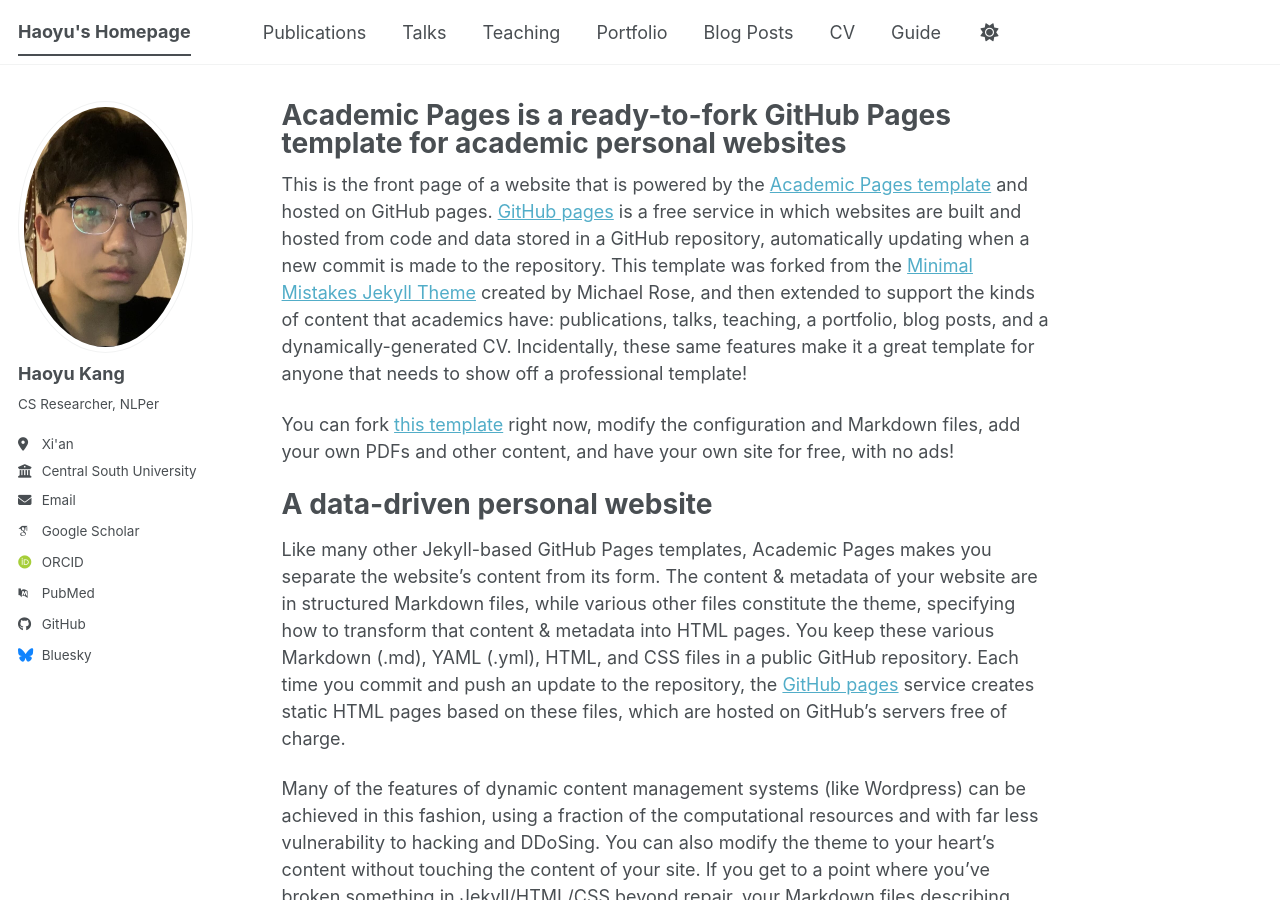
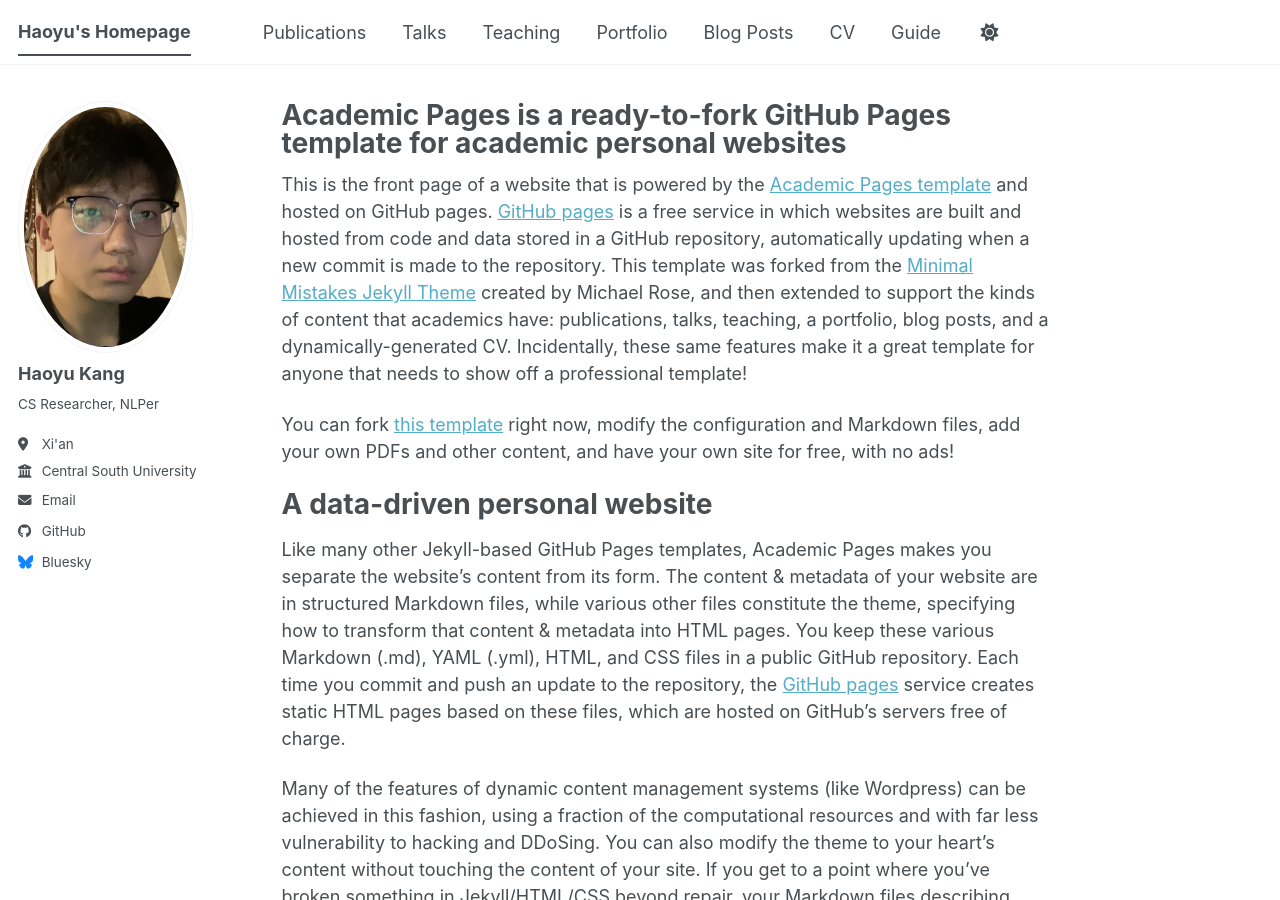
Before and after one commit to HaoyuLucasKang/HaoyuLucasKang.github.io, a Jekyll site: the page built from _pages/about.md, in a window 1280 px wide and 900 px high. Built offline with Jekyll 4.4.1, drawn with Linux system fonts in a browser that asks for light colours; some web fonts are replaced; a script bundle is joined from its source files by our own code; library files that are not in the unit come from our copies; some of the changed lines change nothing that is shown.

Commit message:
Update profile URLs in _config.yml
Updated URLs for Google Scholar, ORCID, PubMed, and GitHub in the configuration file.

```diff
--- a/_config.yml
+++ b/_config.yml
@@ -35,13 +35,13 @@
   # Academic websites
   academia         : # URL
   arxiv            : # URL - Update with the correct link to your profile
-  googlescholar    : "https://scholar.google.com/citations?user=PS_CX0AAAAAJ"
+  googlescholar    : # URL
   inspire-hep      : # URL
   impactstory      : # URL
-  orcid            : "https://orcid.org/yourorcidurl"
+  orcid            : # URL
   semantic         : # URL
   ssrn             : # URL
-  pubmed           : "https://www.ncbi.nlm.nih.gov/pubmed/?term=john+snow"
+  pubmed           : # URL
   researchgate     : # URL
   scopus           : # URL
   zotero           : # URL
@@ -51,7 +51,7 @@
   bitbucket        : # Username - Update with your username on the site
   codepen          : # Username
   dribbble         : # Username
-  github           : "academicpages"
+  github           : "https://github.com/HaoyuLucasKang"
   kaggle           : # Username
   stackoverflow    : # User number or user number and name (i.e., use "1" or "1/jeff-atwood")
 
```
